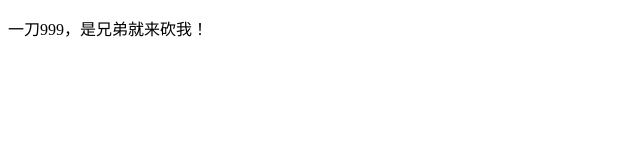
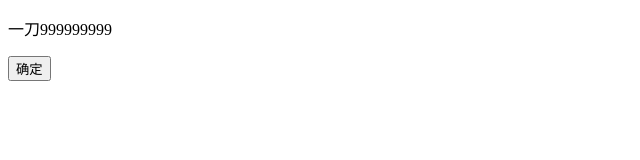
Before and after one commit to yyl7727/vueStudey, a plain HTML site: page Day01/HelloWorld.html in a window 1280 px wide. Shown: the whole page, without its empty margins (0-640 px from the left). Drawn offline with Linux system fonts and the light colour scheme.

Commit message:
el data method

```diff
--- a/Day01/HelloWorld.html
+++ b/Day01/HelloWorld.html
@@ -8,14 +8,26 @@
 <body>
     <div id="app">
         <p>{{msg}}</p>
+        {{function1()}}
+        <button @click="function1">确定</button>
     </div>
     <script>
-        new Vue({
+        let vue = new Vue({
             el: '#app',
             data: {
                 msg: '一刀999，是兄弟就来砍我！'
+            },
+            methods: {
+                function1: function () {
+                    console.log("function1-------------");
+                    //方法中的this是当前vue对象
+                    console.log(this);
+                    //方法中访问data中的数据
+                    console.log(this.msg);
+                    this.msg = "一刀999999999";
+                }
             }
-        })
+        });
     </script>
 </body>
 </html>
```
